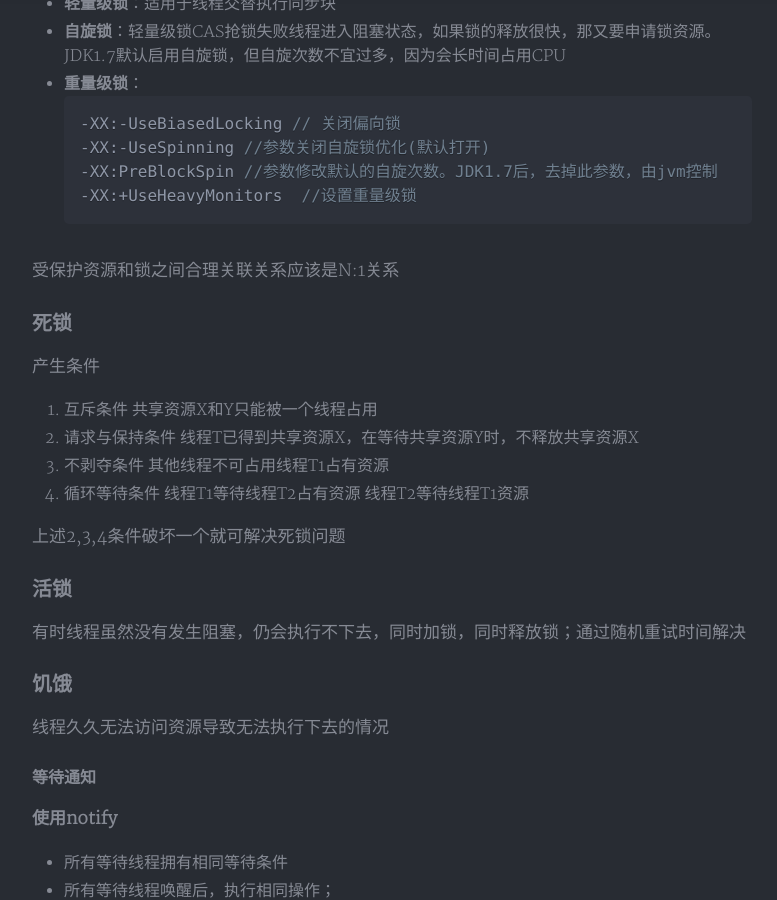
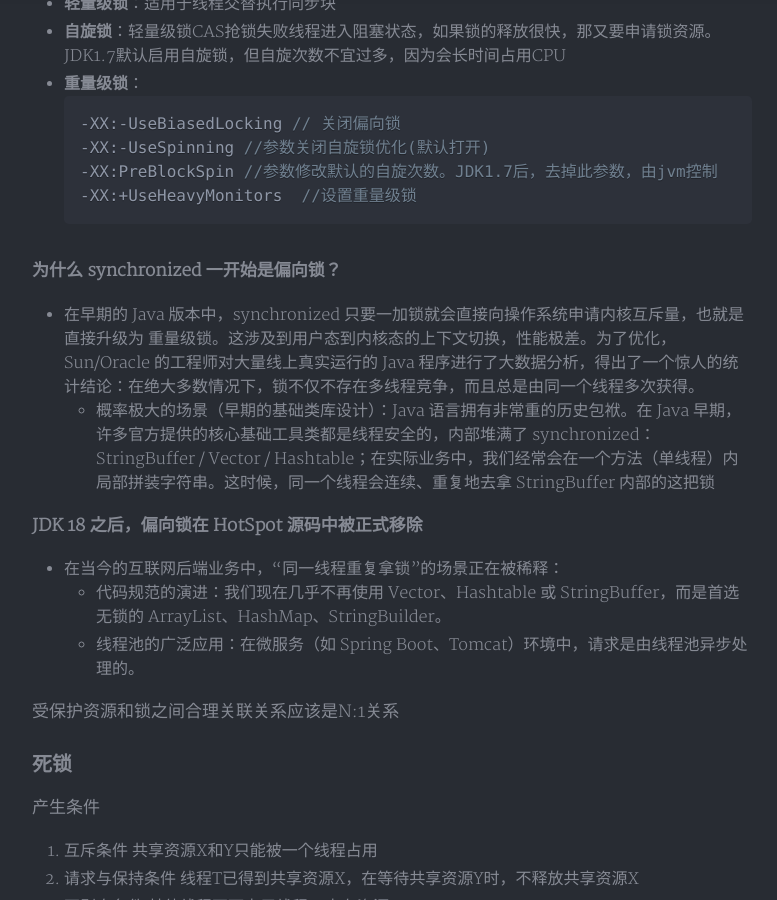
Before and after one commit to gobige/gobige.github.io, a Jekyll site: the page built from _posts/2017-10-27-javaconcurrent.md, in a window 1280 px wide and 900 px high, scrolled down 8973 px. Shown: the whole window, without its empty margins (248-1025 px from the left). Built offline with Jekyll 4.4.1, drawn with Linux system fonts in a browser that asks for light colours; nearby versions of some CDN libraries; a style sheet for code colours, icons or effects is not loaded.

Commit message:
Update 2017-10-27-javaconcurrent.md

````diff
--- a/_posts/2017-10-27-javaconcurrent.md
+++ b/_posts/2017-10-27-javaconcurrent.md
@@ -230,6 +230,15 @@ Synchronized同步锁就是从**偏向锁**开始的，随着竞争越来越激
 -XX:PreBlockSpin //参数修改默认的自旋次数。JDK1.7后，去掉此参数，由jvm控制
 -XX:+UseHeavyMonitors  //设置重量级锁
 ```
+
+**为什么 synchronized 一开始是偏向锁？**
+- 在早期的 Java 版本中，synchronized 只要一加锁就会直接向操作系统申请内核互斥量，也就是直接升级为 重量级锁。这涉及到用户态到内核态的上下文切换，性能极差。为了优化，Sun/Oracle 的工程师对大量线上真实运行的 Java 程序进行了大数据分析，得出了一个惊人的统计结论：在绝大多数情况下，锁不仅不存在多线程竞争，而且总是由同一个线程多次获得。
+	- 概率极大的场景（早期的基础类库设计）：Java 语言拥有非常重的历史包袱。在 Java 早期，许多官方提供的核心基础工具类都是线程安全的，内部堆满了 synchronized：StringBuffer / Vector / Hashtable；在实际业务中，我们经常会在一个方法（单线程）内局部拼装字符串。这时候，同一个线程会连续、重复地去拿 StringBuffer 内部的这把锁
+
+**JDK 18 之后，偏向锁在 HotSpot 源码中被正式移除**
+- 在当今的互联网后端业务中，“同一线程重复拿锁”的场景正在被稀释：
+	- 代码规范的演进：我们现在几乎不再使用 Vector、Hashtable 或 StringBuffer，而是首选无锁的 ArrayList、HashMap、StringBuilder。
+	- 线程池的广泛应用：在微服务（如 Spring Boot、Tomcat）环境中，请求是由线程池异步处理的。
 
 受保护资源和锁之间合理关联关系应该是N:1关系
 
````
